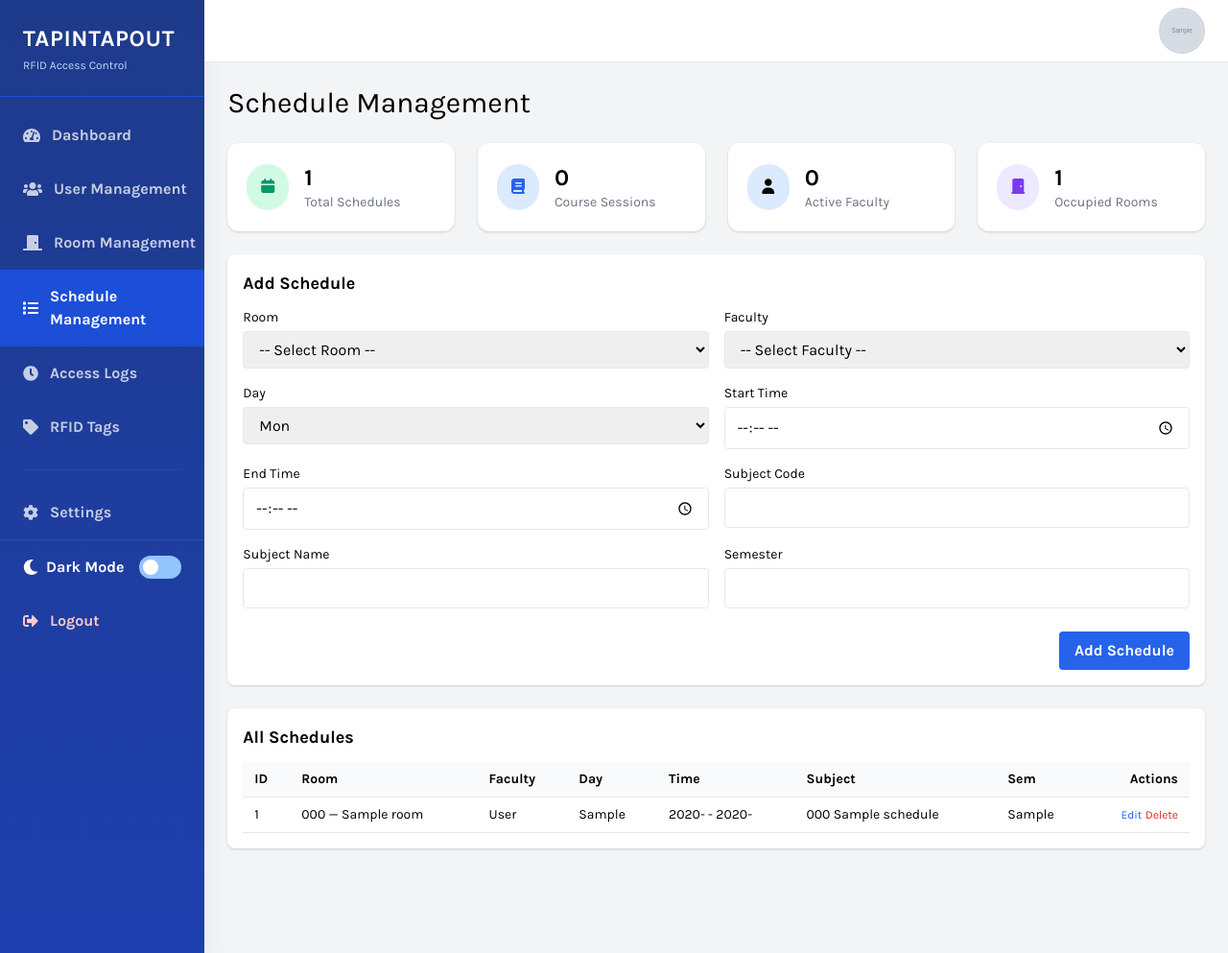
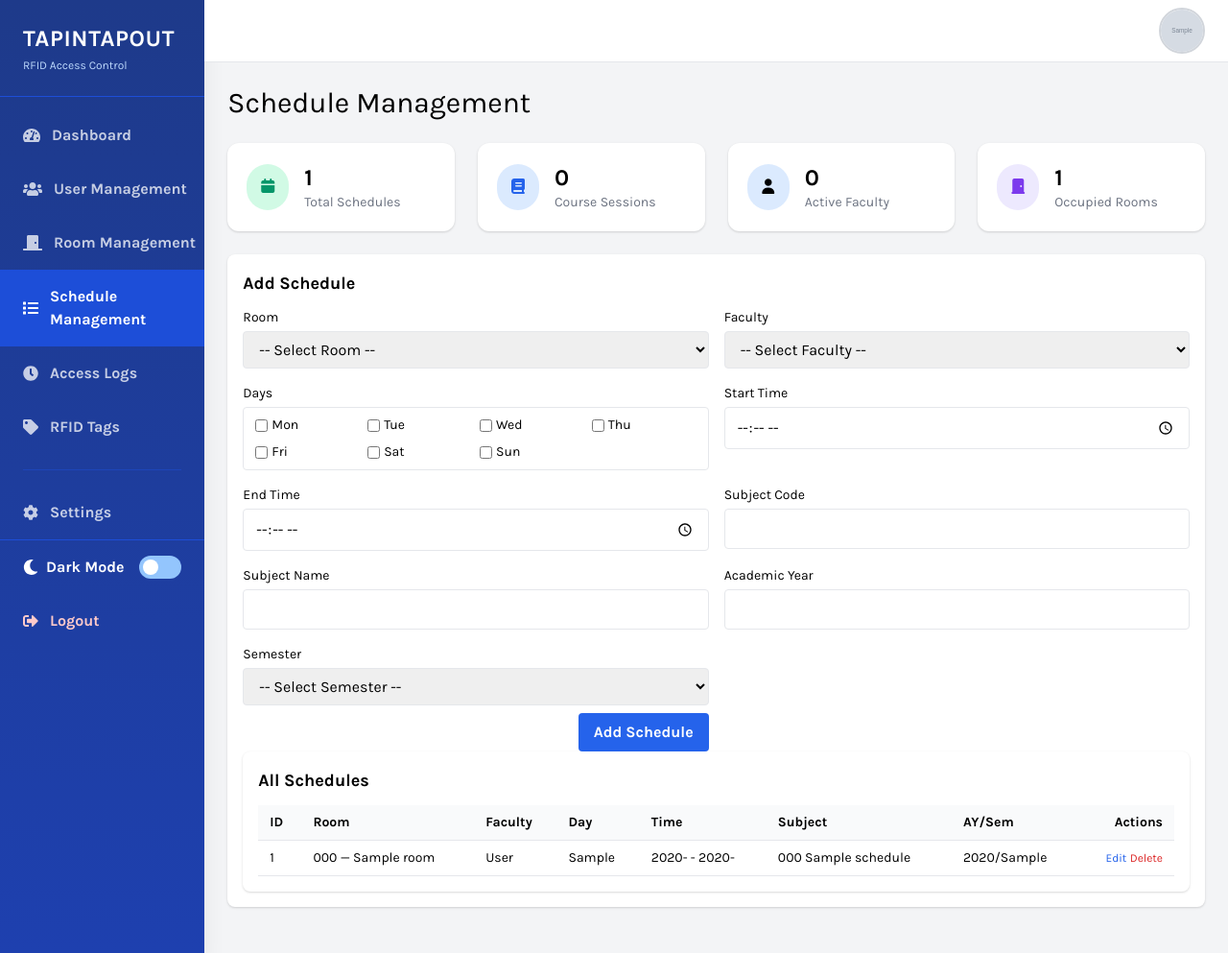
Before and after one commit to jimtresballes0506/tapintapout, a PHP site: page /tapintapoutrfid/schedules.php in a window 1280 px wide. Shown: the whole page at 96% size. Run offline with PHP 8.4, Linux system fonts and the light colour scheme; the visitor is signed in with stand-in values (Sample User, id 1); tables that the repository leaves empty or names only in its code hold one stand-in row (values such as "Sample post"); grey boxes marked "Sample" are stand-in pictures; some libraries are stand-ins or nearby versions.

Commit message:
Scheduling fixes

```diff
--- a/api/check_access.php
+++ b/api/check_access.php
@@ -119,10 +119,11 @@ if (!$tag) {
                 FROM schedules
                 WHERE room_id = ?
                 AND faculty_id = ?
-                AND day_of_week = ?
+                AND FIND_IN_SET(?, days)
                 AND ? BETWEEN start_time AND end_time
                 LIMIT 1
             ");
+
 
             $sched->bind_param(
                 'iiss',
--- a/schedules.php
+++ b/schedules.php
@@ -44,7 +44,11 @@ if ($_SERVER['REQUEST_METHOD'] === 'POST') {
 
     $room_id = (int) ($_POST['room_id'] ?? 0);
     $faculty_id = (int) ($_POST['faculty_id'] ?? 0);
-    $day = $_POST['day_of_week'] ?? '';
+    $daysArr = $_POST['days'] ?? [];
+    if (empty($daysArr)) {
+        $errors[] = "Please select at least one day.";
+    }
+    $days = implode(',', $daysArr);
     $start_time = $_POST['start_time'] ?? '';
     $end_time = $_POST['end_time'] ?? '';
     $subject_code = trim($_POST['subject_code'] ?? '');
@@ -55,45 +59,48 @@ if ($_SERVER['REQUEST_METHOD'] === 'POST') {
     // Basic validation
     if ($room_id <= 0) $errors[] = "Please select a room.";
     if ($faculty_id <= 0) $errors[] = "Please select a faculty member.";
-    if (!in_array($day, ['Mon','Tue','Wed','Thu','Fri','Sat','Sun'])) $errors[] = "Invalid day.";
+
     if ($start_time === '' || $end_time === '') $errors[] = "Start and end times are required.";
     if ($start_time >= $end_time) $errors[] = "Start time must be before end time.";
 
-    // OPTIONAL: check overlapping schedules for same room and day
-    if (empty($errors)) {
-        $overlapCheckSql = "
-            SELECT COUNT(*) FROM schedules
-            WHERE room_id = ? AND day_of_week = ?
-              AND NOT (end_time <= ? OR start_time >= ?)";
-        $stmtCheck = $conn->prepare($overlapCheckSql);
-        // For edit, exclude current id
+    foreach ($daysArr as $d) {
         if ($mode === 'edit' && $id) {
-            $overlapCheckSql .= " AND id != ?";
-            $stmtCheck = $conn->prepare("
+            $stmt = $conn->prepare("
                 SELECT COUNT(*) FROM schedules
-                WHERE room_id = ? AND day_of_week = ?
-                  AND NOT (end_time <= ? OR start_time >= ?)
-                  AND id != ?");
-            $stmtCheck->bind_param("isssi", $room_id, $day, $start_time, $end_time, $id);
+                WHERE room_id = ?
+                AND FIND_IN_SET(?, days)
+                AND NOT (end_time <= ? OR start_time >= ?)
+                AND id != ?
+            ");
+            $stmt->bind_param("isssi", $room_id, $d, $start_time, $end_time, $id);
         } else {
-            $stmtCheck->bind_param("isss", $room_id, $day, $start_time, $end_time);
+            $stmt = $conn->prepare("
+                SELECT COUNT(*) FROM schedules
+                WHERE room_id = ?
+                AND FIND_IN_SET(?, days)
+                AND NOT (end_time <= ? OR start_time >= ?)
+            ");
+            $stmt->bind_param("isss", $room_id, $d, $start_time, $end_time);
         }
-        $stmtCheck->execute();
-        $stmtCheck->bind_result($overlapCnt);
-        $stmtCheck->fetch();
-        $stmtCheck->close();
 
-        if ($overlapCnt > 0) {
-            $errors[] = "Schedule overlaps with an existing schedule in this room on $day.";
+        $stmt->execute();
+        $stmt->bind_result($cnt);
+        $stmt->fetch();
+        $stmt->close();
+
+        if ($cnt > 0) {
+            $errors[] = "Schedule overlaps on $d.";
+            break;
         }
     }
+
 
     if (empty($errors)) {
         if ($mode === 'add') {
             $ins = $conn->prepare("INSERT INTO schedules
-                (room_id, faculty_id, subject_code, subject_name, day_of_week, start_time, end_time, academic_year, semester)
+            (room_id, faculty_id, subject_code, subject_name, days, start_time, end_time, academic_year, semester)
                 VALUES (?, ?, ?, ?, ?, ?, ?, ?, ?)");
-            $ins->bind_param("iisssssss", $room_id, $faculty_id, $subject_code, $subject_name, $day, $start_time, $end_time, $academic_year, $semester);
+            $ins->bind_param("iisssssss", $room_id, $faculty_id, $subject_code, $subject_name, $days, $start_time, $end_time, $academic_year, $semester);
             if ($ins->execute()) {
                 $success = "Schedule added.";
             } else {
@@ -101,8 +108,11 @@ if ($_SERVER['REQUEST_METHOD'] === 'POST') {
             }
             $ins->close();
         } elseif ($mode === 'edit' && $id) {
-            $upd = $conn->prepare("UPDATE schedules SET room_id=?, faculty_id=?, subject_code=?, subject_name=?, day_of_week=?, start_time=?, end_time=?, academic_year=?, semester=? WHERE id=?");
-            $upd->bind_param("iisssssssi", $room_id, $faculty_id, $subject_code, $subject_name, $day, $start_time, $end_time, $academic_year, $semester, $id);
+            $upd = $conn->prepare("UPDATE schedules SET
+            room_id=?, faculty_id=?, subject_code=?, subject_name=?,
+            days=?, start_time=?, end_time=?, academic_year=?, semester=?
+            WHERE id=?");
+            $upd->bind_param("iisssssssi", $room_id, $faculty_id, $subject_code, $subject_name, $days, $start_time, $end_time, $academic_year, $semester, $id);
             if ($upd->execute()) {
                 $success = "Schedule updated.";
             } else {
@@ -131,7 +141,7 @@ $sql = "SELECT s.*, r.room_code, r.room_name, u.fullname AS faculty_name
         FROM schedules s
         JOIN rooms r ON s.room_id = r.id
         JOIN users u ON s.faculty_id = u.id
-        ORDER BY FIELD(day_of_week, 'Mon','Tue','Wed','Thu','Fri','Sat','Sun'), start_time";
+        ORDER BY start_time";
 $res = $conn->query($sql);
 $schedules = $res ? $res->fetch_all(MYSQLI_ASSOC) : [];
 
@@ -258,18 +268,22 @@ include "includes/header.php";
                     </div>
 
                     <div>
-                    <label class="block text-sm mb-1">Day</label>
-                    <select name="day_of_week" class="w-full border rounded px-3 py-2" required>
+                    <label class="block text-sm mb-1">Days</label>
+                    <div class="grid grid-cols-4 gap-2 text-sm w-full border rounded px-3 py-2">
                         <?php
                         $days = ['Mon','Tue','Wed','Thu','Fri','Sat','Sun'];
-                        $curr = $isEdit ? $editSchedule['day_of_week'] : '';
-                        foreach ($days as $d) {
-                            $sel = ($curr === $d) ? 'selected' : '';
-                            echo "<option value=\"$d\" $sel>$d</option>";
-                        }
+                        $selectedDays = $isEdit ? explode(',', $editSchedule['days']) : [];
+                        foreach ($days as $d):
                         ?>
-                    </select>
+                        <label class="flex items-center gap-1">
+                            <input type="checkbox" name="days[]" value="<?= $d ?>"
+                            <?= in_array($d, $selectedDays) ? 'checked' : '' ?>>
+                            <?= $d ?>
+                        </label>
+                        <?php endforeach; ?>
                     </div>
+                    </div>
+
 
                     <div>
                     <label class="block text-sm mb-1">Start Time</label>
@@ -296,10 +310,25 @@ include "includes/header.php";
                     </div>
 
                     <div>
+                    <label class="block text-sm mb-1">Academic Year</label>
+                    <input type="text" name="academic_year" class="w-full border rounded px-3 py-2"
+                        value="<?php echo htmlspecialchars($isEdit ? $editSchedule['academic_year'] : ''); ?>">
+                    </div>
+
+                    <div>
                     <label class="block text-sm mb-1">Semester</label>
-                    <input type="text" name="semester" class="w-full border rounded px-3 py-2"
-                        value="<?php echo htmlspecialchars($isEdit ? $editSchedule['semester'] : ''); ?>">
-                    </div>
+                    <select name="semester" class="w-full border rounded px-3 py-2">
+                        <option value="">-- Select Semester --</option>
+                        <option value="1st"
+                            <?= ($isEdit && $editSchedule['semester'] === '1st') ? 'selected' : '' ?>>
+                            1st Semester
+                        </option>
+                        <option value="2nd"
+                            <?= ($isEdit && $editSchedule['semester'] === '2nd') ? 'selected' : '' ?>>
+                            2nd Semester
+                        </option>
+                    </select>
+
 
                     <div class="md:col-span-2 flex justify-end mt-2">
                     <button type="submit" class="bg-blue-600 hover:bg-blue-700 text-white font-semibold px-4 py-2 rounded">
@@ -323,7 +352,7 @@ include "includes/header.php";
                         <th class="px-3 py-2 text-left">Day</th>
                         <th class="px-3 py-2 text-left">Time</th>
                         <th class="px-3 py-2 text-left">Subject</th>
-                        <th class="px-3 py-2 text-left">Sem</th>
+                        <th class="px-3 py-2 text-left">AY/Sem</th>
                         <th class="px-3 py-2 text-right">Actions</th>
                         </tr>
                     </thead>
@@ -336,10 +365,10 @@ include "includes/header.php";
                             <td class="px-3 py-2"><?php echo (int)$s['id']; ?></td>
                             <td class="px-3 py-2"><?php echo htmlspecialchars($s['room_code'] . ' — ' . $s['room_name']); ?></td>
                             <td class="px-3 py-2"><?php echo htmlspecialchars($s['faculty_name']); ?></td>
-                            <td class="px-3 py-2"><?php echo htmlspecialchars($s['day_of_week']); ?></td>
+                            <td class="px-3 py-2"><?php echo htmlspecialchars(str_replace(',', ', ', $s['days'])); ?></td>
                             <td class="px-3 py-2"><?php echo htmlspecialchars(substr($s['start_time'],0,5) . ' - ' . substr($s['end_time'],0,5)); ?></td>
                             <td class="px-3 py-2"><?php echo htmlspecialchars($s['subject_code'] . ' ' . $s['subject_name']); ?></td>
-                            <td class="px-3 py-2"><?php echo htmlspecialchars($s['semester']); ?></td>
+                            <td class="px-3 py-2"><?php echo htmlspecialchars($s['academic_year'] . '/' . $s['semester']); ?></td>
                             <td class="px-3 py-2 text-right">
                                 <a href="schedules.php?edit=<?php echo (int)$s['id']; ?>" class="text-blue-600 hover:underline text-xs">Edit</a>
                                 <a href="schedules.php?delete=<?php echo (int)$s['id']; ?>" class="text-red-600 hover:underline text-xs" onclick="return confirm('Delete this schedule?');">Delete</a>
```
